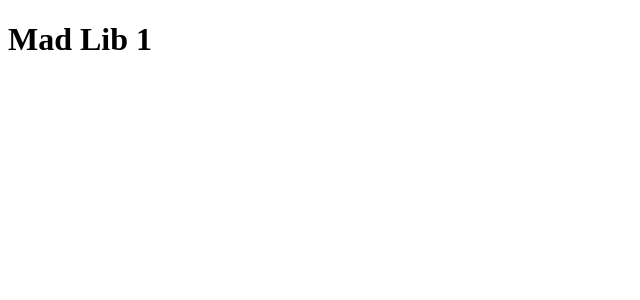
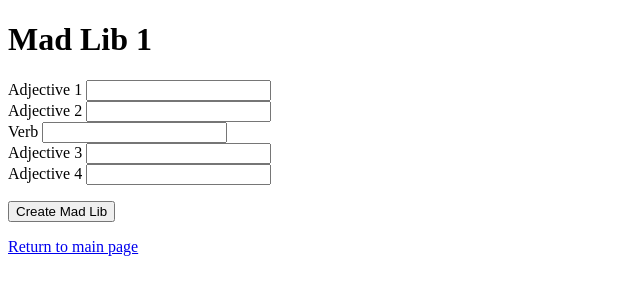
Before and after one commit to kacox/mad-lib-app, a Flask app: page /mlib1 in a window 1280 px wide. Shown: the top 300 px of the page, without its empty margins (0-640 px from the left). Run offline with Flask 2, Linux system fonts and the light colour scheme.

Commit message:
Add Mad Lib 1 to app

```diff
--- a/app_main/forms.py
+++ b/app_main/forms.py
@@ -3,7 +3,8 @@ Web forms for the application.
 """
 
 from flask_wtf import FlaskForm
-from wtforms import SelectField, SubmitField
+from wtforms import SelectField, SubmitField, StringField
+from wtforms.validators import DataRequired
 
 
 class MadLibSelector(FlaskForm):
@@ -17,7 +18,12 @@ class MadLibSelector(FlaskForm):
 class MadLibOne(FlaskForm):
     """
     """
-    pass
+    adj1 = StringField('Adjective 1', validators=[DataRequired()])
+    adj2 = StringField('Adjective 2', validators=[DataRequired()])
+    verb1 = StringField('Verb', validators=[DataRequired()])
+    adj3 = StringField('Adjective 3', validators=[DataRequired()])
+    adj4 = StringField('Adjective 4', validators=[DataRequired()])
+    submit = SubmitField('Create Mad Lib')
 
 
 class MadLibTwo(FlaskForm):
--- /dev/null
+++ b/app_main/templates/madlib1.html
@@ -0,0 +1,23 @@
+{% extends "base.html" %}
+
+
+{% block content %}
+  {% if form %}
+  <form method="POST" action="/mlib1">
+    {# CSRF protection #}
+    {{ form.hidden_tag() }}
+    <p>{{ form.adj1.label }} {{ form.adj1 }}<br>
+    {{ form.adj2.label }} {{ form.adj2 }}<br>
+    {{ form.verb1.label }} {{ form.verb1 }}<br>
+    {{ form.adj3.label }} {{ form.adj3 }}<br>
+    {{ form.adj4.label }} {{ form.adj4 }}</p>
+    <p>{{ form.submit() }}</p>
+  </form>
+  {% else %}
+  <p>There should be form fields here.</p>
+  {% endif %}
+
+<div class="return-to-previous">
+  <a href="/">Return to main page</a>
+</div>
+{% endblock %}
--- a/app_main/views.py
+++ b/app_main/views.py
@@ -22,7 +22,22 @@ def index():
 
 @default.route('/mlib1', methods=['GET', 'POST'])
 def mlib1():
-    return render_template('base.html', title="Mad Lib 1", heading='Mad Lib 1')
+    form = forms.MadLibOne()
+    if form.validate_on_submit():
+        # Successful POST request; take data
+        adj1 = form.adj1.data
+        adj2 = form.adj2.data
+        verb1 = form.verb1.data
+        adj3 = form.adj3.data
+        adj4 = form.adj4.data
+        entry_list = [adj1, adj2, verb1, adj3, adj4]
+
+        # Show filled out mad lib
+        return render_template('madlib1-completed.html', entry_list=entry_list)
+
+    # Form not submitted
+    return render_template('madlib1.html', title="Mad Lib 1",
+                            heading='Mad Lib 1', form=form)
 
 
 @default.route('/mlib2', methods=['GET', 'POST'])
```
Also changed, not shown: app_main/templates/madlib1-completed.html (added, +12 -0 lines), app_main/templates/main.html (+5 -3 lines).
